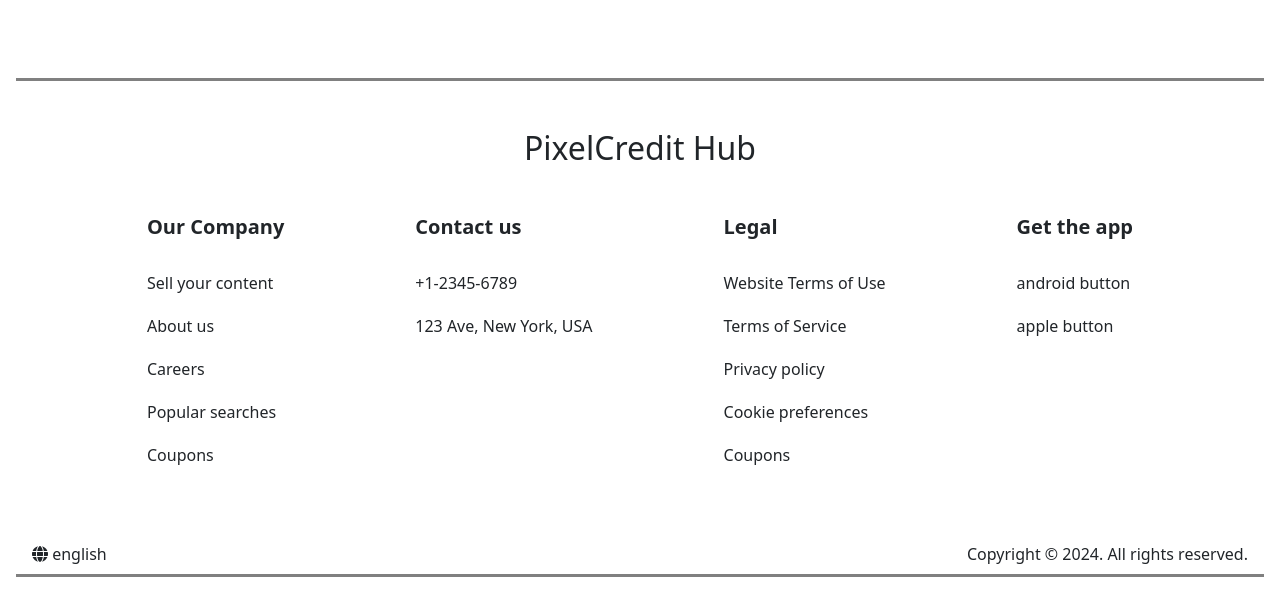
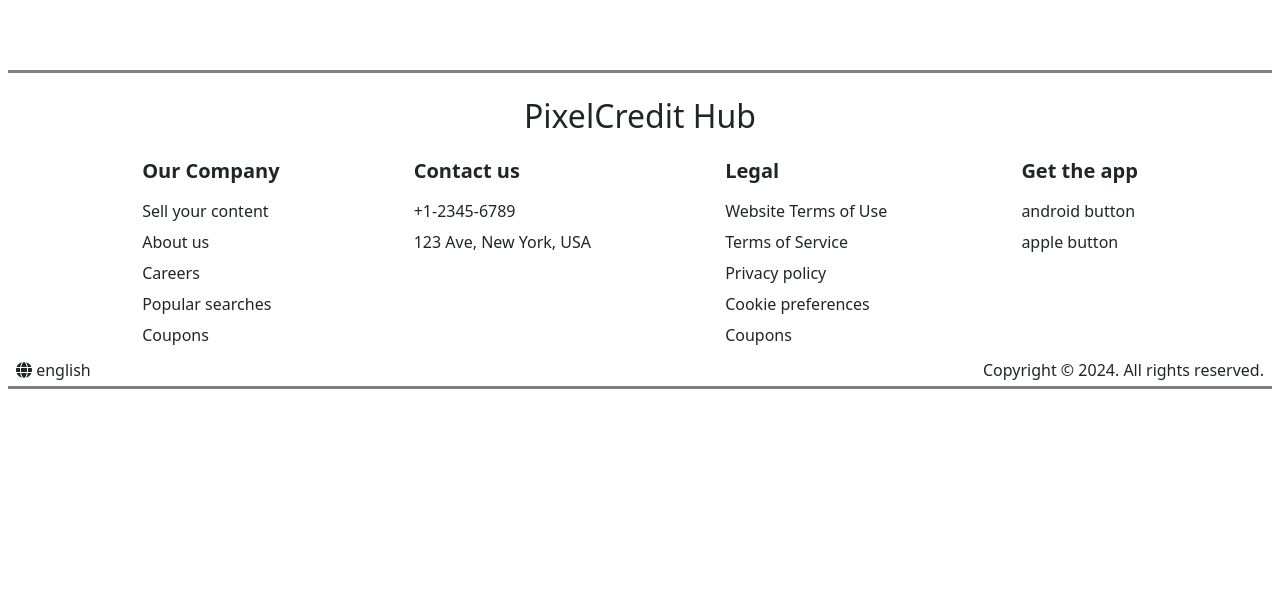
Before and after one commit to SureLife/PixelCredit-Hub, a React (Vite) app in the folder CLIENTSIDE/: page / in a window 1280 px wide. Shown: the part 2080-2670 px from the top of the page. After the commit the page ends 2477 px from the top, so only its background shows below. Built offline with nearby package versions, Linux system fonts and the light colour scheme; no server answers.

Commit message:
Update Footer.css
Reduced size of the footer to make it look neater.

```diff
--- a/CLIENTSIDE/src/components/Footer.css
+++ b/CLIENTSIDE/src/components/Footer.css
@@ -1,12 +1,12 @@
 .footHead {
   text-align: center;
-  margin: 3rem;
+  margin: 1.5rem;
 }
 
 .footBody {
   display: flex;
   justify-content: space-evenly;
-  margin-bottom: 3rem;
+  margin-bottom: 1.5rem 0;
 }
 
 .footFoot {
@@ -21,23 +21,23 @@
 }
 
 .heading {
-  margin-bottom: 2rem;
+  margin-bottom: 1rem;
   font-weight: bold;
 }
 .footer {
-  margin: 1rem;
+  margin: 0.5rem;
 }
 
 .lang,
 .copyright {
-  margin: 0.5rem 1rem;
+  margin: 0.25rem 0.5rem;
 }
 
 .col1 p,
 .col2 p,
 .col3 p,
 .col4 p {
-  margin-bottom: 1 rem; /* Reset the default margin */
+  margin-bottom: 0.25rem;
   border-bottom: 3px solid transparent; /* Use transparent border by default */
   transition: border-bottom-color 0.3s ease; /* Add a smooth transition effect */
 }
```
